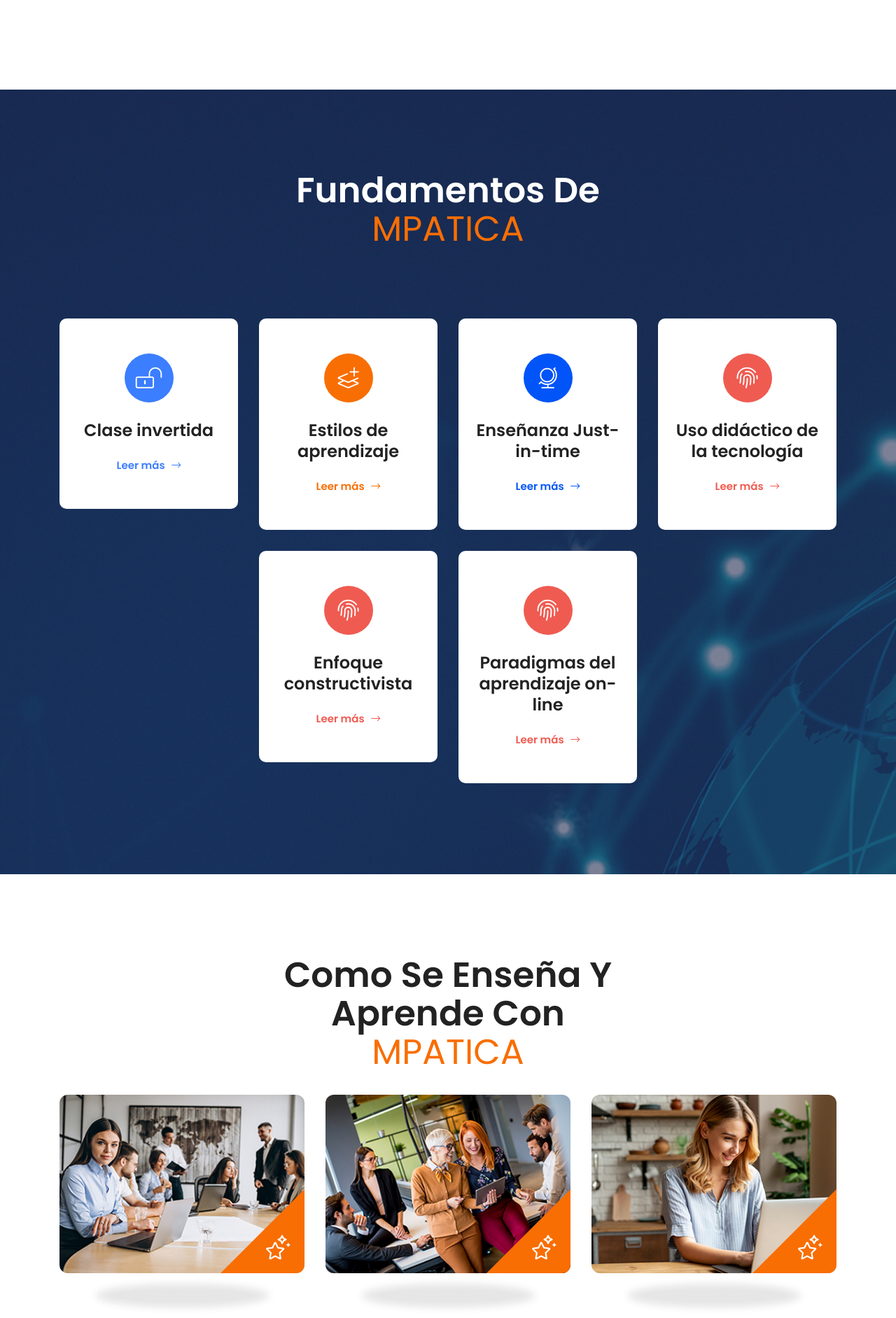
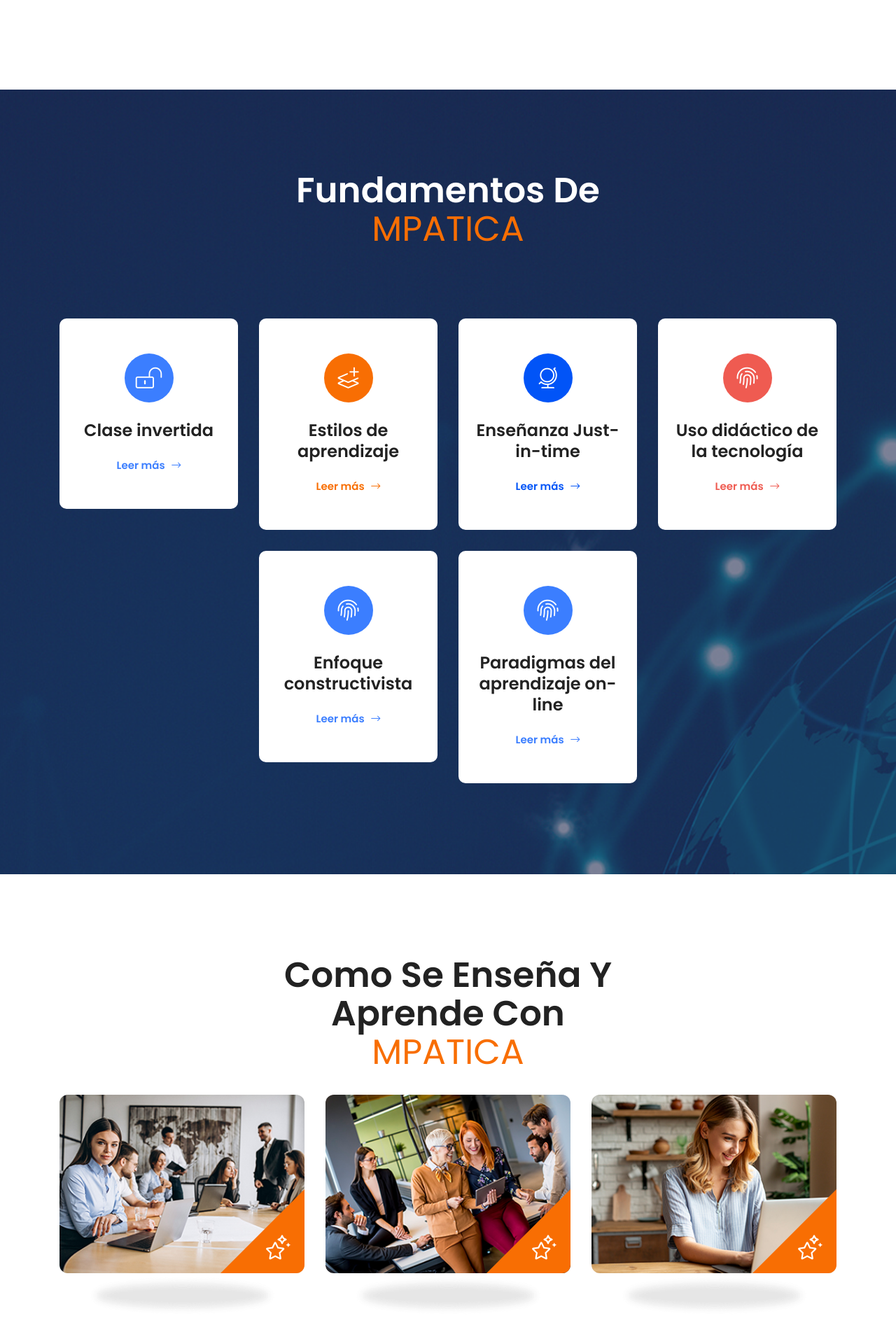
Before and after one commit to elemprendedoronline/mpatica, a Jekyll site: the page built from index.html, in a window 1280 px wide. Shown: the part 1646-3529 px from the top of the page at 70% size. Built offline with Jekyll 4.4.1, drawn with Linux system fonts in a browser that asks for light colours.

Commit message:
Update features.html

```diff
--- a/_includes/features.html
+++ b/_includes/features.html
@@ -45,7 +45,7 @@
                 </div>
 
                 <div class="col-lg-3 col-md-6 col-sm-7">
-                    <div class="features-item text-center white-bg mt-30 item-4 wow fadeIn animated" data-wow-duration="2000ms" data-wow-delay="600ms">
+                    <div class="features-item text-center white-bg mt-30 item-5 wow fadeIn animated" data-wow-duration="2000ms" data-wow-delay="600ms">
                         <i class="fal fa-fingerprint"></i>
                         <h4 class="title">Enfoque constructivista</h4>
                         <a href="services-details.html">Leer más <i class="fal fa-long-arrow-right"></i></a>
@@ -54,7 +54,7 @@
 
 
                 <div class="col-lg-3 col-md-6 col-sm-7">
-                    <div class="features-item text-center white-bg mt-30 item-4 wow fadeIn animated" data-wow-duration="2000ms" data-wow-delay="900ms">
+                    <div class="features-item text-center white-bg mt-30 item-6 wow fadeIn animated" data-wow-duration="2000ms" data-wow-delay="900ms">
                         <i class="fal fa-fingerprint"></i>
                         <h4 class="title">Paradigmas del aprendizaje on-line</h4>
                         <a href="services-details.html">Leer más <i class="fal fa-long-arrow-right"></i></a>
```
